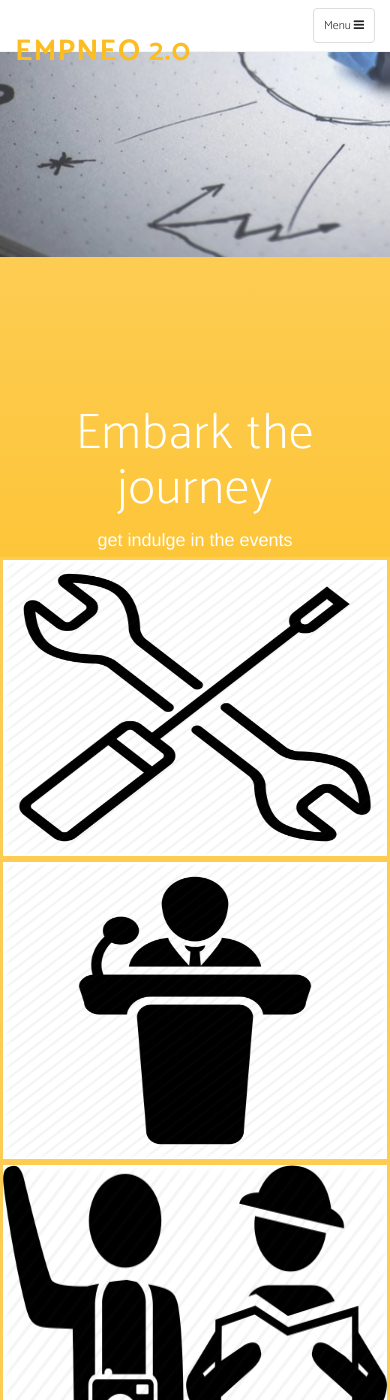
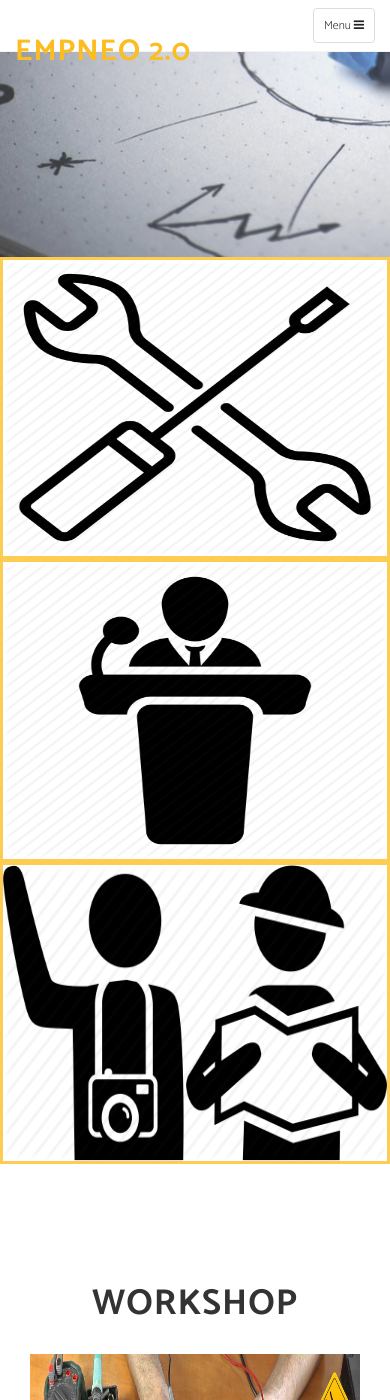
Before and after one commit to IEEEMEC/empneo, a Jekyll site: the page built from index.html, in a window 390 px wide and 1400 px high, scrolled down 987 px. Built offline with Jekyll 4.4.1, drawn with Linux system fonts in a browser that asks for light colours; nearby versions of some CDN libraries; some web fonts are replaced; the list of posts is cut into pages by our own code; some of the changed text lies outside the part shown.

Commit message:
Add workshop page and modified nav.html

```diff
--- a/_includes/contact.html
+++ b/_includes/contact.html
@@ -1,30 +1,6 @@
-
-<section id="contact" class="contact bg-primary">
-    <div class="container">
-        <h2>We <i class="fa fa-heart"></i> new friends!</h2>
-        <ul class="list-inline list-social">
-            {% for network in site.social %}
-            <li class="social-{{ network.title }}">
-                <a href="{{ network.url }}" class="btn-social btn-outline"><i class="fa fa-fw fa-{{ network.title }}"></i></a>
-            </li>
-        {% endfor %}
-        </ul>
-        <!-- <ul class="list-inline list-social">
-            <li class="social-twitter">
-                <a href="#"><i class="fa fa-twitter"></i></a>
-            </li>
-            <li class="social-facebook">
-                <a href="#"><i class="fa fa-facebook"></i></a>
-            </li>
-            <li class="social-google-plus">
-                <a href="#"><i class="fa fa-google-plus"></i></a>
-            </li>
-        </ul> -->
-    </div>
-</section>
 <footer>
     <div class="container">
-        <p>&copy; 2016 theme by <a rel="nofollow" target="blank" href="https://startbootstrap.com/template-overviews/new-age/">Start Bootstrap</a> Built with <a target="_blank" rel="nofollow" href="https://jekyllrb.com/">Jekyll</a> by <a target="_blank" rel="nofollow" href="https://it.linkedin.com/in/antoniotrento">Antonio Trento</a> hosted on <a target="_blank" rel="nofollow" href="https://github.com/jekynewage/jekynewage.github.io">Github</a>. All Rights Reserved.</p>
+        <p>&copy; IEEE MEC SB  </p>
         <ul class="list-inline">
             <li>
                 <a href="#">Privacy</a>
--- a/_includes/header.html
+++ b/_includes/header.html
@@ -55,7 +55,6 @@
   opacity: 1;
   right: 0;
 }
-</style
 </style>
 <header>
 <div><br></div>
--- a/_includes/nav.html
+++ b/_includes/nav.html
@@ -16,7 +16,7 @@
                     <a class="page-scroll" href="#download">Home</a>
                 </li>
                 <li>
-                    <a class="page-scroll" href="#features">About</a>
+                    <a class="page-scroll" href="#abt">About</a>
                 </li>
                 <li>
                     <a class="page-scroll" href="indriya">Indriya</a>
--- a/_includes/portfolio.html
+++ b/_includes/portfolio.html
@@ -33,7 +33,7 @@
     <div class="container-fluid">
         <div class="row no-gutter">
             <div class="col-lg-4 col-sm-6">
-                <a href="#" class="portfolio-box">
+                <a href="#workshop" class="portfolio-box">
                     <img id="img" src="/img/workshop.png" class="img-responsive" alt="">
                     <div class="portfolio-box-caption">
                         <div class="portfolio-box-caption-content">
--- /dev/null
+++ b/_includes/workshop.html
@@ -0,0 +1,42 @@
+<style>
+
+    #ima{
+        width:100%;
+        height: 400px;
+    }
+
+
+</style>
+
+
+
+<section id="workshop">
+    <div class="container">
+        <h1 style="text-align: center;"><strong>WORKSHOP</strong></h1>
+        <br>
+
+        <div class="col-sm-6">
+            <img src="/img/led.jpg" alt="" id="ima">
+            <h3 style="color: black;"><strong>LED MAKING WORKSHOP</strong></h3>
+                <br>
+                <p>
+                    Lorem, ipsum.
+                    Lorem ipsum dolor sit amet consectetur adipisicing elit. Ex corrupti deserunt magni nemo amet ipsum cum error, hic quos officiis ea tenetur tempora ratione eos deleniti repellat obcaecati architecto illo!
+                    Lorem ipsum dolor sit amet consectetur adipisicing elit. Aperiam deserunt perspiciatis ea ducimus! Saepe, sapiente?
+
+                </p>
+        </div>
+        <div class="col-sm-6">
+            <img src="/img/telescope.jpg" alt="" id="ima">
+            <h3 style="color: black;"><strong> Telescope Making workshop</strong></h3>
+                <br>
+                <p>
+                    Lorem, ipsum.
+                    Lorem ipsum dolor sit amet consectetur adipisicing elit. Ex corrupti deserunt magni nemo amet ipsum cum error, hic quos officiis ea tenetur tempora ratione eos deleniti repellat obcaecati architecto illo!
+                    Lorem ipsum dolor sit amet consectetur adipisicing elit. Aperiam deserunt perspiciatis ea ducimus! Saepe, sapiente?
+
+                </p>
+        </div>
+    </div>
+
+</section>
--- a/_layouts/front.html
+++ b/_layouts/front.html
@@ -7,9 +7,9 @@
   {% include nav.html %}
   {% include header.html %}
   {% include aside.html %}
-  {% include quote.html %}
+  <!-- {% include quote.html %} -->
   {% include portfolio.html %}
-
+  {% include workshop.html %}
 
   {% include contact.html %}
   {% include scripts.html %}
```
